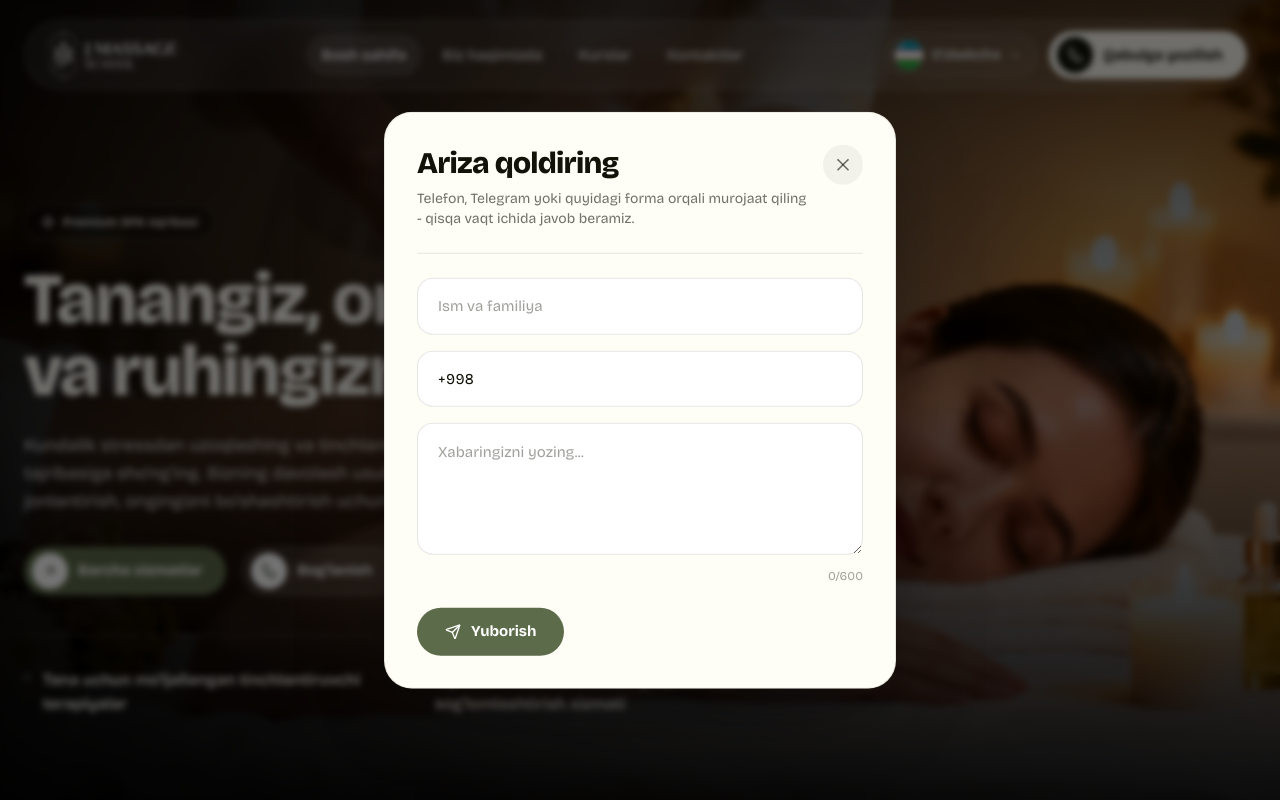
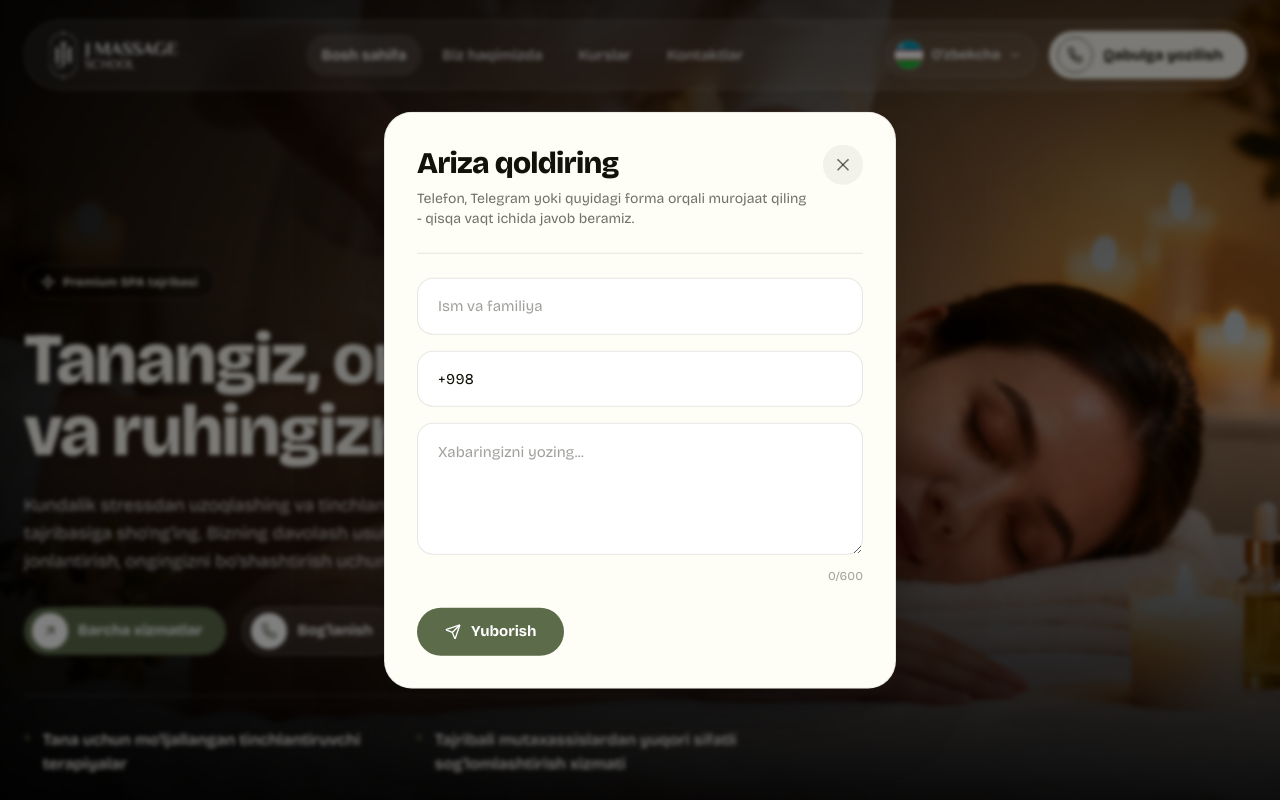
Before and after one commit to AkmaljonYusupov/j_massage, a Next.js app: page / in a window 1280 px wide. Both pictures are taken after a click on the button "Bog'lanish". Shown: the top 800 px of the page. Built offline with nearby package versions, Linux system fonts and the light colour scheme.

Commit message:
Home Hero

```diff
--- a/components/ContactModal/ContactModal.tsx
+++ b/components/ContactModal/ContactModal.tsx
@@ -95,9 +95,9 @@ export function ContactModal({ children }: { children: ReactNode }) {
       <DialogPrimitive.Trigger asChild>{children}</DialogPrimitive.Trigger>
 
       <DialogPrimitive.Portal>
-        <DialogPrimitive.Overlay className="fixed inset-0 z-[60] bg-black/55 backdrop-blur-[3px] duration-300 data-[state=open]:animate-in data-[state=closed]:animate-out data-[state=closed]:fade-out-0 data-[state=open]:fade-in-0" />
+        <DialogPrimitive.Overlay className="fixed inset-0 z-[60] bg-black/50 backdrop-blur-[2px] duration-200 data-[state=open]:animate-in data-[state=closed]:animate-out data-[state=closed]:fade-out-0 data-[state=open]:fade-in-0" />
 
-        <DialogPrimitive.Content className="fixed left-1/2 top-1/2 z-[70] w-[92vw] max-w-lg -translate-x-1/2 -translate-y-1/2 rounded-[28px] border border-revoza-ink/10 bg-[#fffef6] p-6 text-revoza-ink shadow-[0_30px_80px_-30px_rgba(0,0,0,0.55)] focus:outline-none data-[state=open]:animate-in data-[state=closed]:animate-out data-[state=closed]:fade-out-0 data-[state=open]:fade-in-0 data-[state=closed]:zoom-out-95 data-[state=open]:zoom-in-95 data-[state=closed]:slide-out-to-bottom-4 data-[state=open]:slide-in-from-bottom-4 data-[state=closed]:duration-200 data-[state=open]:duration-400 data-[state=open]:ease-out sm:p-8">
+        <DialogPrimitive.Content className="fixed left-1/2 top-1/2 z-[70] w-[92vw] max-w-lg -translate-x-1/2 -translate-y-1/2 rounded-[28px] border border-revoza-ink/10 bg-[#fffef6] p-6 text-revoza-ink shadow-[0_30px_80px_-30px_rgba(0,0,0,0.55)] focus:outline-none ease-out data-[state=open]:animate-in data-[state=closed]:animate-out data-[state=closed]:fade-out-0 data-[state=open]:fade-in-0 data-[state=closed]:slide-out-to-bottom-2 data-[state=open]:slide-in-from-bottom-2 data-[state=closed]:duration-150 data-[state=open]:duration-250 sm:p-8">
           <div className="flex items-start justify-between gap-4">
             <div>
               <DialogPrimitive.Title className="text-2xl font-extrabold tracking-tight sm:text-3xl">
--- a/components/HomeHero/HomeHero.tsx
+++ b/components/HomeHero/HomeHero.tsx
@@ -63,7 +63,7 @@ export function HomeHero() {
         variants={container}
         initial="hidden"
         animate="show"
-        className="container relative z-10 flex flex-col gap-10 pb-8 pt-8 text-revoza-cream lg:pb-10 lg:pt-10"
+        className="container relative z-10 flex flex-col gap-10 pb-8 pt-28 text-revoza-cream sm:pt-32 lg:pb-10 lg:pt-40"
       >
         <div className="max-w-3xl">
           <motion.span
--- a/components/Navbar/MobileNav.tsx
+++ b/components/Navbar/MobileNav.tsx
@@ -144,7 +144,7 @@ export function MobileNav() {
                 className="flex h-12 w-full items-center justify-center gap-2.5 rounded-full bg-revoza-cream pl-2 pr-5 text-[15px] font-bold text-revoza-ink transition-colors hover:bg-white"
               >
                 <motion.span
-                  className="flex h-9 w-9 items-center justify-center rounded-full bg-revoza-ink text-revoza-cream"
+                  className="flex h-9 w-9 items-center justify-center rounded-full border border-revoza-ink/70 text-revoza-ink"
                   animate={{ rotate: [0, -14, 12, -10, 8, 0, 0, 0] }}
                   transition={{
                     duration: 1.6,
--- a/components/Navbar/Navbar.tsx
+++ b/components/Navbar/Navbar.tsx
@@ -108,7 +108,7 @@ export function Navbar() {
             >
               {/* Tinimsiz sekin tebranadigan telefon ikonkasi */}
               <motion.span
-                className="flex h-8 w-8 items-center justify-center rounded-full bg-revoza-ink text-revoza-cream xl:h-9 xl:w-9"
+                className="flex h-8 w-8 items-center justify-center rounded-full border border-revoza-ink/70 text-revoza-ink xl:h-9 xl:w-9"
                 animate={{ rotate: [0, -14, 12, -10, 8, 0, 0, 0] }}
                 transition={{
                   duration: 1.6,
```
